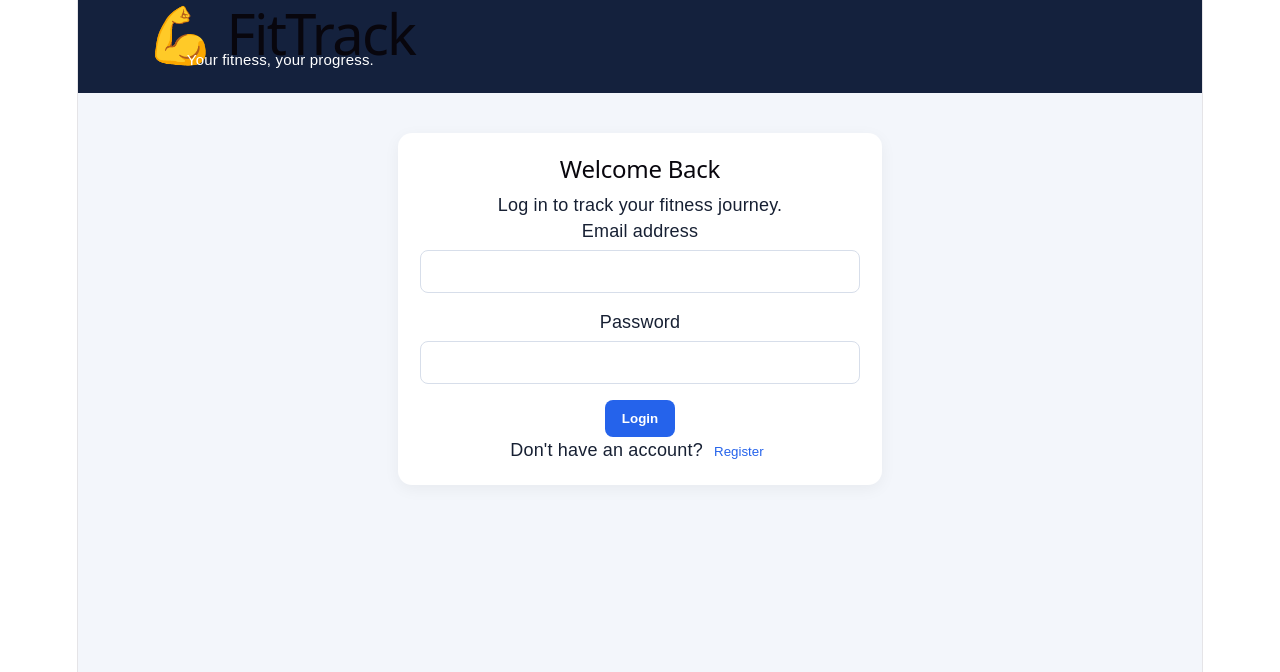
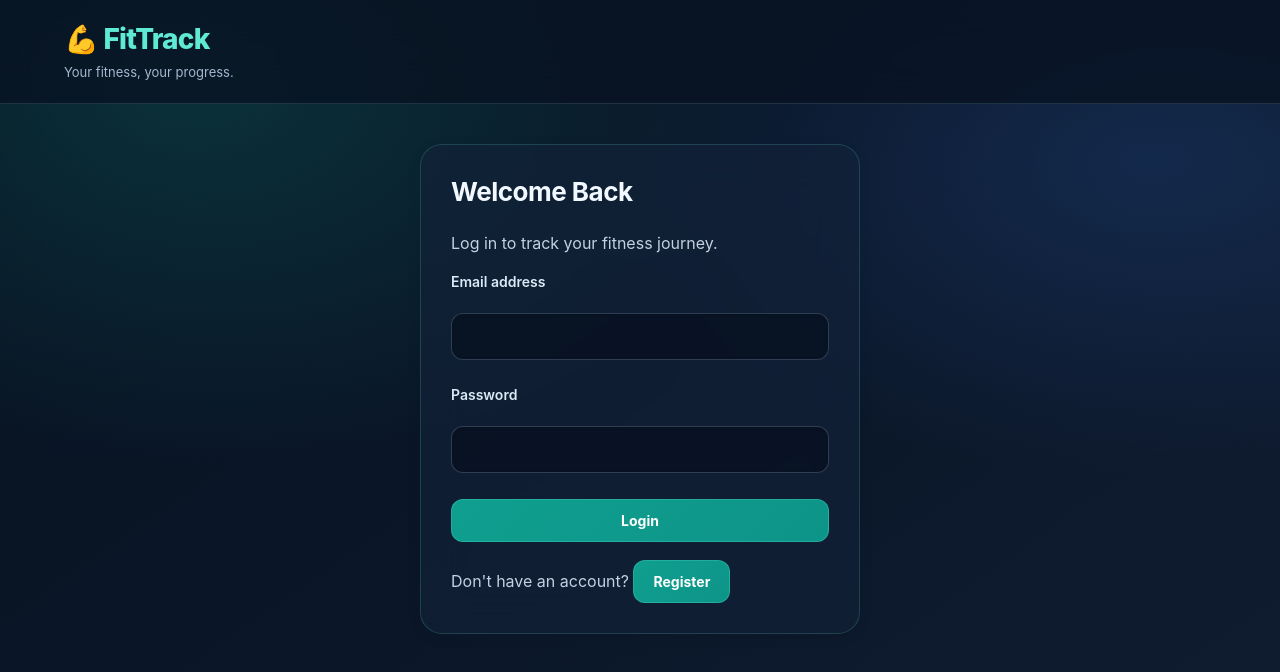
Before and after one commit to Ayushsenpai11/FitTracker, a React (Vite) app in the folder client/: page / in a window 1280 px wide. Shown: the top 672 px of the page. Built offline with nearby package versions, Linux system fonts and the light colour scheme.

Commit message:
Update index.css

```diff
--- a/client/src/index.css
+++ b/client/src/index.css
@@ -1,111 +1,353 @@
+
+/* =========================================
+   FITTRACK — GLASSMORPHISM THEME
+   Existing React functionality is preserved
+   ========================================= */
+
 :root {
-  --text: #6b6375;
-  --text-h: #08060d;
-  --bg: #fff;
-  --border: #e5e4e7;
-  --code-bg: #f4f3ec;
-  --accent: #aa3bff;
-  --accent-bg: rgba(170, 59, 255, 0.1);
-  --accent-border: rgba(170, 59, 255, 0.5);
-  --social-bg: rgba(244, 243, 236, 0.5);
-  --shadow:
-    rgba(0, 0, 0, 0.1) 0 10px 15px -3px, rgba(0, 0, 0, 0.05) 0 4px 6px -2px;
-
-  --sans: system-ui, 'Segoe UI', Roboto, sans-serif;
-  --heading: system-ui, 'Segoe UI', Roboto, sans-serif;
-  --mono: ui-monospace, Consolas, monospace;
-
-  font: 18px/145% var(--sans);
-  letter-spacing: 0.18px;
-  color-scheme: light dark;
-  color: var(--text);
-  background: var(--bg);
+  font-family: Inter, "Segoe UI", Arial, sans-serif;
+  color: #eef6ff;
+  background: #07111f;
+  color-scheme: dark;
   font-synthesis: none;
   text-rendering: optimizeLegibility;
   -webkit-font-smoothing: antialiased;
   -moz-osx-font-smoothing: grayscale;
-
-  @media (max-width: 1024px) {
-    font-size: 16px;
-  }
 }
 
-@media (prefers-color-scheme: dark) {
-  :root {
-    --text: #9ca3af;
-    --text-h: #f3f4f6;
-    --bg: #16171d;
-    --border: #2e303a;
-    --code-bg: #1f2028;
-    --accent: #c084fc;
-    --accent-bg: rgba(192, 132, 252, 0.15);
-    --accent-border: rgba(192, 132, 252, 0.5);
-    --social-bg: rgba(47, 48, 58, 0.5);
-    --shadow:
-      rgba(0, 0, 0, 0.4) 0 10px 15px -3px, rgba(0, 0, 0, 0.25) 0 4px 6px -2px;
-  }
+* {
+  box-sizing: border-box;
+}
 
-  #social .button-icon {
-    filter: invert(1) brightness(2);
-  }
+html {
+  min-width: 320px;
+  scroll-behavior: smooth;
 }
 
 body {
   margin: 0;
+  min-width: 320px;
+  min-height: 100vh;
+  color: #eef6ff;
+  background:
+    radial-gradient(ellipse at 15% 10%, rgba(20, 184, 166, 0.19), transparent 38%),
+    radial-gradient(ellipse at 90% 20%, rgba(59, 130, 246, 0.17), transparent 35%),
+    linear-gradient(145deg, #07111f, #0b1729 55%, #101c31);
 }
 
 #root {
-  width: 1126px;
-  max-width: 100%;
-  margin: 0 auto;
-  text-align: center;
-  border-inline: 1px solid var(--border);
-  min-height: 100svh;
+  width: 100% !important;
+  max-width: none !important;
+  min-height: 100vh;
+  margin: 0 !important;
+  border: none !important;
+  text-align: left !important;
+  display: block !important;
+}
+
+/* Main application background */
+#root > div {
+  min-height: 100vh;
+  background: transparent !important;
+  color: #eef6ff !important;
+  font-family: Inter, "Segoe UI", Arial, sans-serif !important;
+}
+
+/* Top navigation */
+#root header {
+  position: relative;
+  display: flex;
+  justify-content: space-between;
+  align-items: center;
+  gap: 16px;
+  flex-wrap: wrap;
+  padding: 22px clamp(20px, 5vw, 76px) !important;
+  background: rgba(8, 18, 34, 0.78) !important;
+  color: #f8fafc !important;
+  border-bottom: 1px solid rgba(148, 190, 220, 0.17);
+  backdrop-filter: blur(20px);
+  -webkit-backdrop-filter: blur(20px);
+}
+
+#root header h1 {
+  margin: 0 0 5px !important;
+  font-size: 28px !important;
+  font-weight: 800 !important;
+  letter-spacing: -0.8px !important;
+  color: #5eead4 !important;
+}
+
+#root header small {
+  color: #a6b8cf;
+  font-size: 13px;
+}
+
+/* Main content layout */
+#root main {
+  width: min(1180px, 92%) !important;
+  max-width: 1180px !important;
+  margin: 32px auto !important;
+}
+
+/* Glass panels and statistic cards */
+#root main > section {
+  position: relative;
+  min-width: 0;
+  padding: clamp(20px, 3vw, 30px) !important;
+  margin-bottom: 22px !important;
+  border: 1px solid rgba(186, 220, 255, 0.16);
+  border-radius: 22px !important;
+  background: rgba(19, 35, 57, 0.65) !important;
+  color: #eef6ff !important;
+  box-shadow: 0 18px 45px rgba(0, 0, 0, 0.19);
+  backdrop-filter: blur(22px);
+  -webkit-backdrop-filter: blur(22px);
+  overflow-wrap: anywhere;
+}
+
+#root main > section > div {
+  color: #eef6ff;
+}
+
+/* Headings and body text */
+#root h2 {
+  color: #f2f8ff !important;
+  font-size: clamp(20px, 2.2vw, 26px) !important;
+  font-weight: 750 !important;
+  letter-spacing: -0.5px !important;
+  line-height: 1.3;
+  margin-top: 0;
+}
+
+#root p {
+  color: #c3d1e3;
+  line-height: 1.65;
+}
+
+#root small {
+  color: #a9bdd4;
+}
+
+#root label {
+  display: block;
+  margin-bottom: 5px;
+  color: #dce9f8 !important;
+  font-size: 14px;
+  font-weight: 600;
+}
+
+/* Forms and inputs */
+#root form {
   display: flex;
   flex-direction: column;
-  box-sizing: border-box;
+  gap: 12px;
 }
 
-h1,
-h2 {
-  font-family: var(--heading);
-  font-weight: 500;
-  color: var(--text-h);
+#root input {
+  display: block;
+  width: 100% !important;
+  min-width: 0;
+  padding: 13px 15px !important;
+  margin: 6px 0 14px !important;
+  border: 1px solid rgba(174, 202, 232, 0.24) !important;
+  border-radius: 12px !important;
+  outline: none;
+  background: rgba(5, 15, 29, 0.65) !important;
+  color: #f8fafc !important;
+  font: inherit !important;
+  font-size: 15px !important;
+  box-shadow: inset 0 1px 3px rgba(0, 0, 0, 0.12);
+  transition: border-color 0.2s, box-shadow 0.2s, background 0.2s;
 }
 
-h1 {
-  font-size: 56px;
-  letter-spacing: -1.68px;
-  margin: 32px 0;
-  @media (max-width: 1024px) {
-    font-size: 36px;
-    margin: 20px 0;
+#root input::placeholder {
+  color: #8196af !important;
+  opacity: 1;
+}
+
+#root input:focus {
+  border-color: #2dd4bf !important;
+  background: rgba(8, 24, 41, 0.9) !important;
+  box-shadow: 0 0 0 3px rgba(45, 212, 191, 0.13);
+}
+
+#root input[type="date"] {
+  color-scheme: dark;
+}
+
+/* Buttons */
+#root button {
+  display: inline-flex;
+  justify-content: center;
+  align-items: center;
+  gap: 8px;
+  padding: 12px 19px !important;
+  border: 1px solid rgba(94, 234, 212, 0.25) !important;
+  border-radius: 12px !important;
+  background: linear-gradient(135deg, #0f9f8f, #0d9488) !important;
+  color: #ffffff !important;
+  font-family: inherit;
+  font-size: 14px;
+  font-weight: 700 !important;
+  cursor: pointer;
+  transition: transform 0.2s, filter 0.2s, box-shadow 0.2s;
+}
+
+#root button:hover:not(:disabled) {
+  filter: brightness(1.12);
+  transform: translateY(-1px);
+  box-shadow: 0 8px 20px rgba(13, 148, 136, 0.2);
+}
+
+#root button:disabled {
+  cursor: not-allowed;
+  opacity: 0.65;
+}
+
+#root button:focus-visible {
+  outline: 3px solid rgba(94, 234, 212, 0.55);
+  outline-offset: 3px;
+}
+
+/* Login and registration panel */
+#root main > section:has(form) {
+  border-color: rgba(94, 234, 212, 0.18);
+}
+
+#root main > section:has(form) p {
+  margin: 10px 0 16px;
+}
+
+#root main > section:has(form) form + p {
+  margin-top: 18px;
+  margin-bottom: 0;
+}
+
+/* Dashboard statistic cards */
+#root main > section:nth-of-type(2) {
+  display: grid;
+  grid-template-columns: repeat(3, minmax(0, 1fr)) !important;
+  gap: 18px !important;
+  background: transparent !important;
+  border: none !important;
+  box-shadow: none !important;
+  padding: 0 !important;
+  overflow: visible;
+  backdrop-filter: none;
+  -webkit-backdrop-filter: none;
+}
+
+#root main > section:nth-of-type(2) > div {
+  min-width: 0;
+  padding: 23px 20px;
+  border: 1px solid rgba(186, 220, 255, 0.17);
+  border-radius: 20px;
+  background: linear-gradient(
+    145deg,
+    rgba(31, 57, 83, 0.78),
+    rgba(15, 31, 51, 0.76)
+  );
+  box-shadow: 0 12px 28px rgba(0, 0, 0, 0.14);
+  backdrop-filter: blur(18px);
+  -webkit-backdrop-filter: blur(18px);
+}
+
+#root main > section:nth-of-type(2) > div p {
+  margin: 10px 0 5px;
+  color: #b8cbe0;
+  font-size: 14px;
+}
+
+#root main > section:nth-of-type(2) > div h2 {
+  margin: 0 !important;
+  color: #5eead4 !important;
+  font-size: clamp(23px, 2.5vw, 32px) !important;
+}
+
+/* Workout form columns */
+#root main > section form > div {
+  min-width: 0;
+}
+
+#root main > section form > div[style*="grid"] {
+  display: grid !important;
+  grid-template-columns: repeat(2, minmax(0, 1fr)) !important;
+  gap: 16px !important;
+}
+
+/* Workout history table */
+#root table {
+  width: 100%;
+  border-collapse: collapse;
+  color: #e5eef9 !important;
+  font-size: 14px;
+}
+
+#root th {
+  padding: 15px 12px !important;
+  border-bottom: 1px solid rgba(186, 220, 255, 0.22) !important;
+  color: #8ee9dc;
+  font-weight: 700;
+  white-space: nowrap;
+}
+
+#root td {
+  padding: 14px 12px !important;
+  border-bottom: 1px solid rgba(186, 220, 255, 0.10);
+  color: #d8e5f4;
+}
+
+#root tbody tr:hover {
+  background: rgba(94, 234, 212, 0.045);
+}
+
+/* Success and error messages */
+#root main > div[role="status"] {
+  border: 1px solid rgba(94, 234, 212, 0.18);
+  border-radius: 14px;
+  background: rgba(19, 35, 57, 0.9) !important;
+  color: #5eead4 !important;
+}
+
+/* Mobile and tablet responsiveness */
+@media (max-width: 760px) {
+  #root main {
+    width: 92% !important;
+    margin: 22px auto !important;
+  }
+
+  #root main > section:nth-of-type(2) {
+    grid-template-columns: 1fr !important;
+    gap: 12px !important;
+  }
+
+  #root main > section:nth-of-type(2) > div {
+    padding: 19px;
+  }
+
+  #root main > section form > div[style*="grid"] {
+    grid-template-columns: 1fr !important;
+    gap: 0 !important;
+  }
+
+  #root header {
+    padding: 18px 5% !important;
+  }
+
+  #root table {
+    min-width: 580px;
+  }
+
+  #root main > section {
+    border-radius: 17px !important;
   }
 }
-h2 {
-  font-size: 24px;
-  line-height: 118%;
-  letter-spacing: -0.24px;
-  margin: 0 0 8px;
-  @media (max-width: 1024px) {
-    font-size: 20px;
+
+@media (prefers-reduced-motion: reduce) {
+  *,
+  *::before,
+  *::after {
+    scroll-behavior: auto !important;
+    transition-duration: 0.01ms !important;
   }
 }
-p {
-  margin: 0;
-}
-
-code,
-.counter {
-  font-family: var(--mono);
-  display: inline-flex;
-  border-radius: 4px;
-  color: var(--text-h);
-}
-
-code {
-  font-size: 15px;
-  line-height: 135%;
-  padding: 4px 8px;
-  background: var(--code-bg);
-}
```
